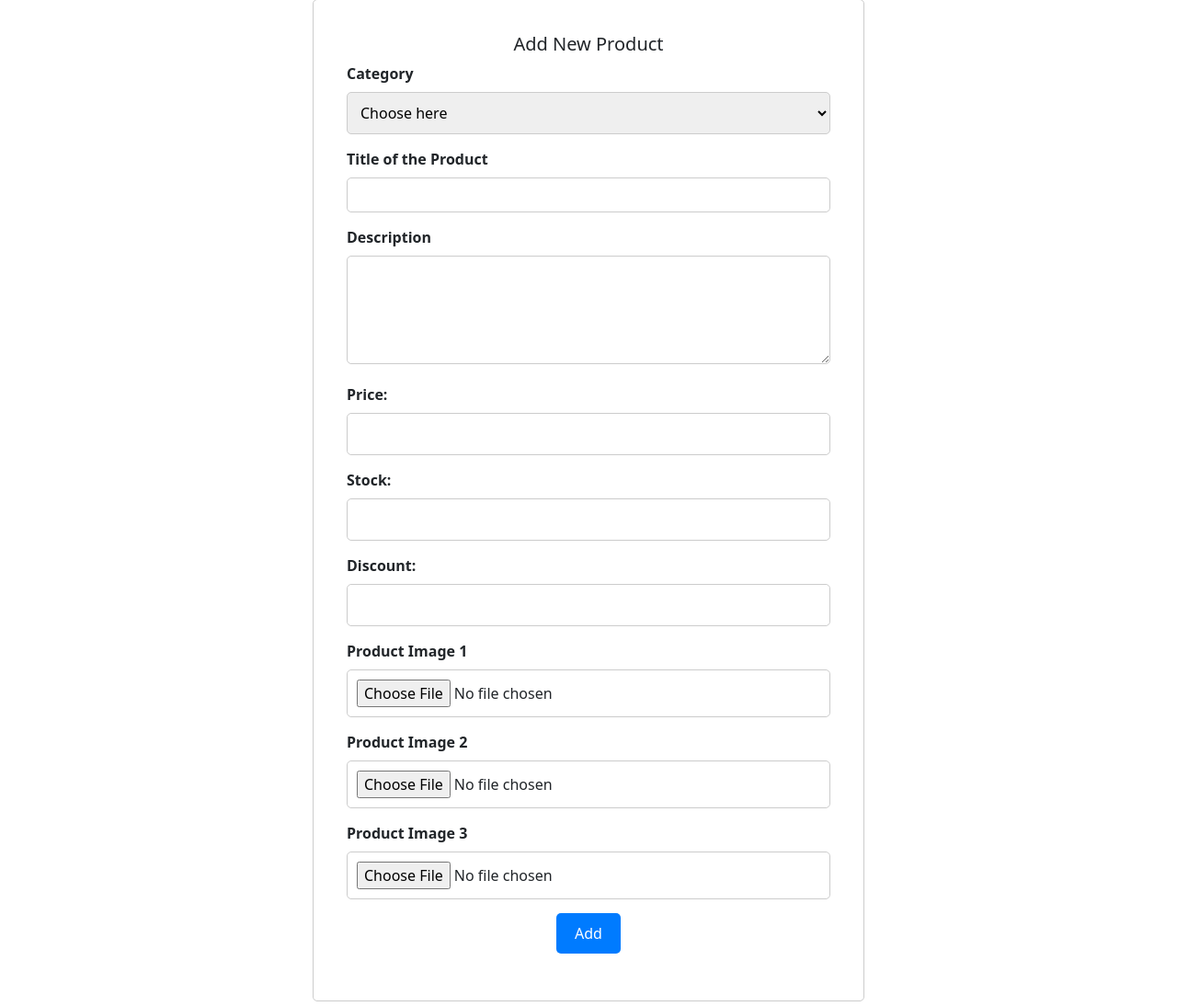
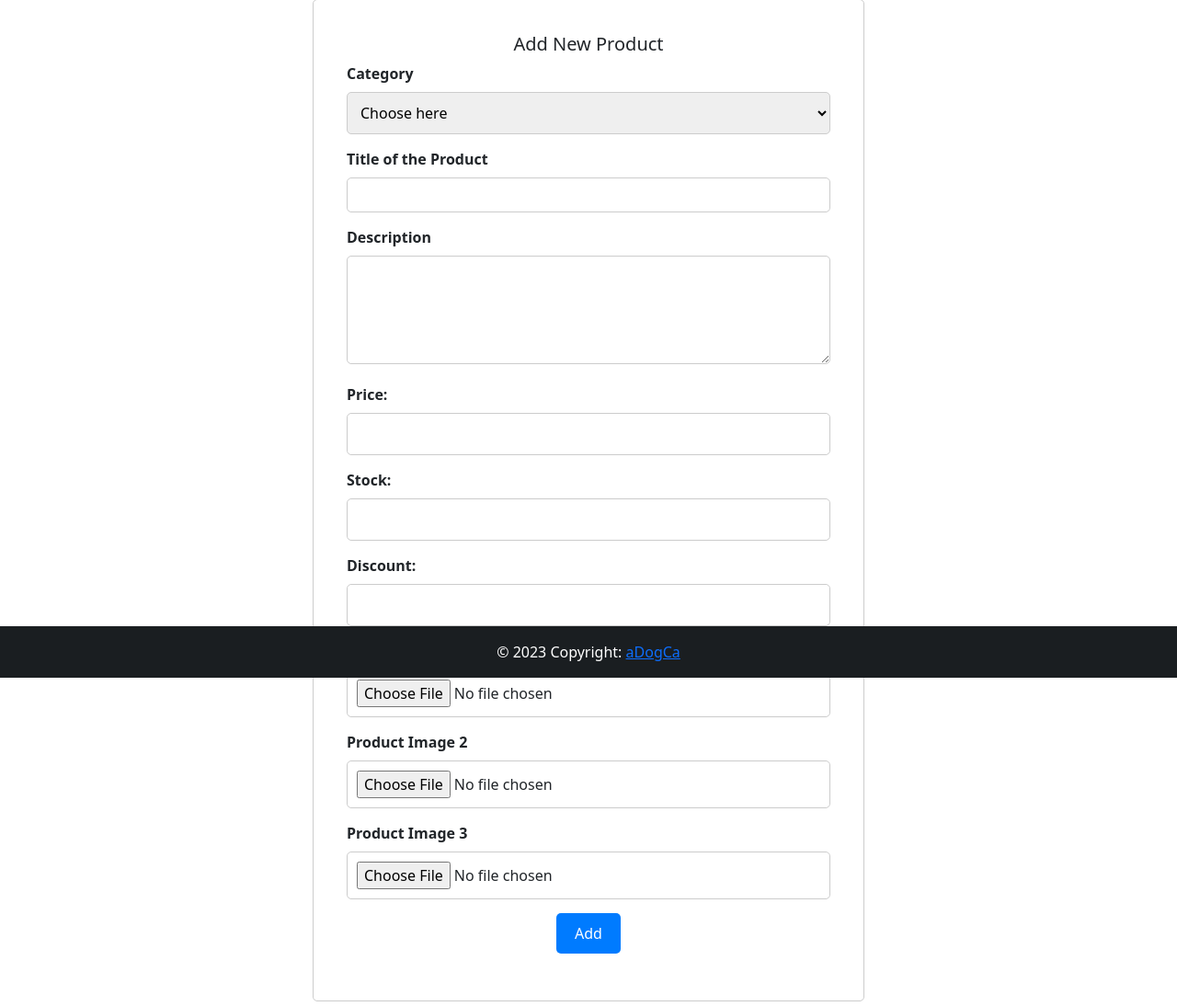
Before and after one commit to jeffyelson/e-commerce-pydevs, a Flask app: page /addProduct in a window 1280 px wide. Shown: the part 63-1157 px from the top of the page at 92% size. Run offline with Flask 3, Linux system fonts and the light colour scheme; some libraries are stand-ins or nearby versions.

Commit message:
added a footer

```diff
--- a/website/templates/base.html
+++ b/website/templates/base.html
@@ -176,7 +176,16 @@ messages %} {% for category, message in messages %} {% if category ==
 </div>
 {% endif %} {% endfor %} {% endif %} {% endwith %}
 <div>{% block content %} {% endblock %}</div>
-
+<div class="content-wrapper">
+<footer style="color:white;" class="bg-dark text-center text-lg-start">
+  <!-- Copyright -->
+  <div class="text-center p-3" style="background-color: rgba(0, 0, 0, 0.2);">
+    © 2023 Copyright:
+    <a  href="">aDogCa</a>
+  </div>
+  <!-- Copyright -->
+</footer>
+</div>
 <script
         src="https://code.jquery.com/jquery-3.2.1.slim.min.js"
         integrity="sha384-KJ3o2DKtIkvYIK3UENzmM7KCkRr/rE9/Qpg6aAZGJwFDMVNA/GpGFF93hXpG5KkN"
```
